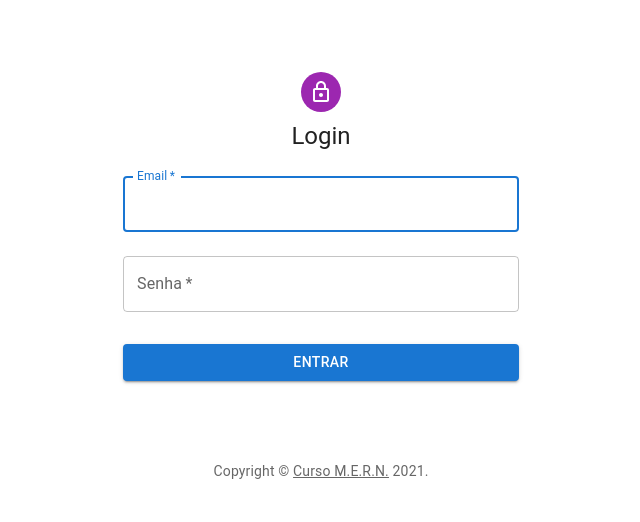
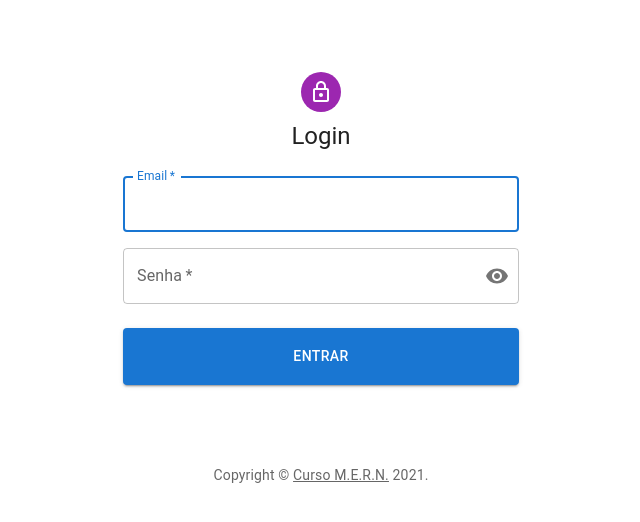
Before and after one commit to WillamesSilv/projeto-MERN, a React (Create React App) app in the folder client/: page /admin/login in a window 1280 px wide. Shown: the top 522 px of the page, without its empty margins (319-959 px from the left). Built offline with nearby package versions, Linux system fonts and the light colour scheme.

Commit message:
add feature

```diff
--- a/client/src/components/menu-admin.js
+++ b/client/src/components/menu-admin.js
@@ -1,4 +1,5 @@
 import React from 'react';
+
 import { styled } from '@mui/material/styles';
 import ChevronLeftIcon from '@mui/icons-material/ChevronLeft';
 import List from '@mui/material/List';
@@ -11,6 +12,7 @@ import MuiDrawer from '@mui/material/Drawer';
 import MuiAppBar from '@mui/material/AppBar';
 
 import { mainListItems, secondaryListItems } from './list-menu-admin';
+import { getNameUser } from '../services/auth';
 
 const drawerWidth = 240;
 
@@ -94,7 +96,7 @@ export default function MenuAdmin ({title}) {
                 >
                   {title}
                 </Typography>
-
+                {getNameUser()}
             </Toolbar>
             </AppBar>
             <Drawer variant="permanent" open={open}>
@@ -106,6 +108,7 @@ export default function MenuAdmin ({title}) {
                 px: [1],
                 }}
             >
+              <h3>LOGO</h3>
                 <IconButton onClick={toggleDrawer}>
                 <ChevronLeftIcon />
                 </IconButton>
--- /dev/null
+++ b/client/src/pages/admin/dashboard/admin.js
@@ -0,0 +1,12 @@
+import * as React from 'react';
+
+function DashboardContent() {
+
+  return (
+    <h1>Área do Administrador</h1>
+  );
+}
+
+export default function Dashboard() {
+  return <DashboardContent />;
+}
--- /dev/null
+++ b/client/src/pages/admin/dashboard/funcionario.js
@@ -0,0 +1,12 @@
+import * as React from 'react';
+
+function DashboardContent() {
+
+  return (
+    <h1>Área do Colaborador</h1>
+  );
+}
+
+export default function Dashboard() {
+  return <DashboardContent />;
+}
--- /dev/null
+++ b/client/src/pages/admin/dashboard/gerente.js
@@ -0,0 +1,12 @@
+import * as React from 'react';
+
+function DashboardContent() {
+
+  return (
+    <h1>Área do Gerente</h1>
+  );
+}
+
+export default function Dashboard() {
+  return <DashboardContent />;
+}
--- a/client/src/pages/admin/login/index.js
+++ b/client/src/pages/admin/login/index.js
@@ -9,8 +9,17 @@ import LockOutlinedIcon from '@mui/icons-material/LockOutlined';
 import Typography from '@mui/material/Typography';
 import Container from '@mui/material/Container';
 import { createTheme, ThemeProvider } from '@mui/material/styles';
+import Visibility from '@mui/icons-material/Visibility';
+import VisibilityOff from '@mui/icons-material/VisibilityOff';
+import FormControl from '@mui/material/FormControl';
+import OutlinedInput from '@mui/material/OutlinedInput';
+import InputLabel from '@mui/material/InputLabel';
+import InputAdornment from '@mui/material/InputAdornment';
+import IconButton from '@mui/material/IconButton';
+import Stack from '@mui/material/Stack';
+import CircularProgress from '@mui/material/CircularProgress';
 
-import { login, setIdUser, setNameUser } from '../../../services/auth';
+import { login, setIdUser, setNameUser, setTypeUser } from '../../../services/auth';
 import api  from '../../../services/api';
 
 function Copyright(props) {
@@ -41,8 +50,11 @@ export default function SignIn() {
 
   const [ email, setEmail] = React.useState("")
   const [ senha, setSenha] = React.useState("")
+  const [ showPassword, setShowPassword ] = React.useState(false)
+  const [ loading, setLoading ] = React.useState(false)
 
   async function handleSubmitData() {
+    setLoading(true)
       await api.post('/api/users/login', {email, senha})
       .then(res => {
           if(res.status === 200){
@@ -50,13 +62,16 @@ export default function SignIn() {
                 login(res.data.token)
                 setIdUser(res.data.id_client)
                 setNameUser(res.data.user_name)
+                setTypeUser(res.data.user_type)
 
                 window.location.href='/admin'
             }else if(res.data.status === 2){
                 alert("Atenção: "+ res.data.erro)
             }
+            setLoading(false)
           }else {
               alert("Erro no servidor")
+              setLoading(false)
           }
       })
   }
@@ -92,25 +107,35 @@ export default function SignIn() {
               value={email}
               onChange={e => setEmail(e.target.value)}
             />
-            <TextField
-              margin="normal"
-              required
-              fullWidth
-              name="password"
-              label="Senha"
-              type="password"
-              id="password"
-              autoComplete="current-password"
-              value={senha}
-              onChange={e => setSenha(e.target.value)}
-            />
+            <FormControl sx={{ mt: 1 }} variant="outlined" fullWidth>
+              <InputLabel htmlFor="outlined-adornment-password" required>Senha</InputLabel>
+              <OutlinedInput
+                id="outlined-adornment-password"
+                type={showPassword ? 'text' : 'password'}
+                value={senha}
+                onChange={e => setSenha(e.target.value)}
+                endAdornment={
+                  <InputAdornment position="end">
+                    <IconButton
+                      aria-label="toggle password visibility"
+                      onClick={e => setShowPassword(!showPassword)}
+                      edge="end"
+                    >
+                      {showPassword ? <VisibilityOff /> : <Visibility />}
+                    </IconButton>
+                  </InputAdornment>
+                }
+                label="Password"
+              />
+            </FormControl>
             <Button
               fullWidth
               variant="contained"
-              sx={{ mt: 3, mb: 2 }}
+              sx={{ mt: 3, mb: 2, padding: 2 }}
               onClick={handleSubmitData}
+              disabled={loading}
             >
-                Entrar
+                {loading ? <CircularProgress color="primary" /> : "Entrar"}
             </Button>
           </Box>
         </Box>
--- a/client/src/pages/admin/usuarios/index.js
+++ b/client/src/pages/admin/usuarios/index.js
@@ -16,23 +16,30 @@ import TableRow from '@mui/material/TableRow';
 import Button from '@mui/material/Button';
 import ButtonGroup from '@mui/material/ButtonGroup';
 import DeleteIcon from '@mui/icons-material/Delete';
+import AddIcon from '@mui/icons-material/Add';
 import UpdateIcon from '@mui/icons-material/Update';
+import LinearProgress from '@mui/material/LinearProgress';
+
 
 import FooterAdmin from '../../../components/footer-admin';
 import MenuAdmin from '../../../components/menu-admin';
 import api from '../../../services/api';
+import { getNameType } from '../../../functions/static.data';
+
 
 const mdTheme = createTheme();
 
 function UsuariosListagem() {
 
   const [usuarios, setUsuarios] = React.useState([]);
+  const [ loading, setLoading ] = React.useState(true)
+
 
   React.useEffect(() => {
     async function loadUsuarios() {
       const response = await api.get('/api/users')
-      console.log(response)
       setUsuarios(response.data)
+      setLoading(false)
     }
     loadUsuarios()
   }, [])
@@ -80,9 +87,21 @@ function UsuariosListagem() {
                   }}
                 >
                   <h2>Lista de Usuários</h2>
+
                   <Grid container spacing={3}>
                     <Grid item xs={12} sm={12}>
+                      <Button
+                        style={{marginBottom: 10}}
+                        variant="contained"
+                        size="small"
+                        endIcon={<AddIcon />}
+                        href={'/admin/usuarios/cadastrar'}
+                        >
+                          Cadastrar
+                      </Button>
                       <TableContainer component={Paper}>
+
+                        {loading?(<LinearProgress style={{margin: "200px auto", width: "70vw"}} />):(
                         <Table sx={{ minWidth: 650 }} size="small" aria-label="a dense table">
                           <TableHead>
                             <TableRow>
@@ -103,12 +122,13 @@ function UsuariosListagem() {
                                   {row.name_user}
                                 </TableCell>
                                 <TableCell align="left">{row.email_user}</TableCell>
-                                <TableCell align="left">{row.type_user ===1? "Adminstrador" : "Funcionário"}</TableCell>
+                                <TableCell align="left">{getNameType(row.type_user)}</TableCell>
                                 <TableCell align="left">{new Date(row.createdAt).toLocaleDateString('pt-br')}</TableCell>
                                 <TableCell align="right">
                                 <ButtonGroup size="small" aria-label="small button group">
                                   <Button
-                                  variant="outlined"
+                                  style={{marginRight: 5}}
+                                  variant="contained"
                                   size="small"
                                   endIcon={<UpdateIcon />}
                                   href={'/admin/usuarios/editar/'+row._id}
@@ -116,7 +136,7 @@ function UsuariosListagem() {
                                     Atualizar
                                   </Button>
                                   <Button
-                                  variant="outlined"
+                                  variant="contained"
                                   color="error"
                                   size="small"
                                   endIcon={<DeleteIcon />}
@@ -129,7 +149,7 @@ function UsuariosListagem() {
                               </TableRow>
                             ))}
                           </TableBody>
-                        </Table>
+                        </Table>)}
                       </TableContainer>
                     </Grid>
                   </Grid>
--- a/client/src/pages/admin/usuarios/usuarios.cadastrar.js
+++ b/client/src/pages/admin/usuarios/usuarios.cadastrar.js
@@ -119,7 +119,8 @@ function UsuarioCadastrar() {
                           label="Tipo"
                         >
                           <MenuItem value={1}>Adminstrador</MenuItem>
-                          <MenuItem value={2}>Funcionário</MenuItem>
+                          <MenuItem value={2}>Gerente</MenuItem>
+                          <MenuItem value={3}>Funcionário</MenuItem>
                         </Select>
                       </FormControl>
                     </Grid>
--- a/client/src/pages/admin/usuarios/usuarios.editar.js
+++ b/client/src/pages/admin/usuarios/usuarios.editar.js
@@ -139,7 +139,8 @@ function UsuarioCadastrar() {
                           label="Tipo"
                         >
                           <MenuItem value={1}>Adminstrador</MenuItem>
-                          <MenuItem value={2}>Funcionário</MenuItem>
+                          <MenuItem value={2}>Gerente</MenuItem>
+                          <MenuItem value={3}>Funcionário</MenuItem>
                         </Select>
                       </FormControl>
                     </Grid>
--- a/client/src/services/auth.js
+++ b/client/src/services/auth.js
@@ -12,12 +12,12 @@ export const logout = () => {
 }
 
 export const setIdUser = id => localStorage.setItem(ID_USER, id)
-export const getIdUSer = () => {localStorage.getItem(ID_USER)}
+export const getIdUSer = () => localStorage.getItem(ID_USER)
 
 export const setNameUser = name => localStorage.setItem(NAME_USER, name)
-export const getNameUSer = () => {localStorage.getItem(NAME_USER)}
+export const getNameUser = () => localStorage.getItem(NAME_USER)
 
 export const setTypeUser = type => localStorage.setItem(TYPE_USER, type)
-export const getTypeUser = () => {localStorage.getItem(TYPE_USER)}
+export const getTypeUser = () => localStorage.getItem(TYPE_USER)
 
 export const getToken = () => localStorage.getItem(TOKEN_KEY)
--- a/client/src/services/wAuth.js
+++ b/client/src/services/wAuth.js
@@ -1,5 +1,8 @@
 import React, { useState, useEffect } from "react";
 import { Route, Redirect } from 'react-router-dom';
+
+import LinearProgress from '@mui/material/LinearProgress';
+
 
 import api from './api';
 import { login, logout, getToken } from './auth';
@@ -25,7 +28,7 @@ export default function WAuth({component: Component, ...rest}) {
      }, [])
 
      return(
-         loading?`Carregando ...`:<Route { ...rest }
+         loading?<LinearProgress style={{margin: "200px auto", width: "70vw"}} />:<Route { ...rest }
          render={props => !redirect?(
              <Component {...props} />
          ):<Redirect to={{pathname: "/admin/login", state: {from:props.location}}}/> }
```
Also changed, not shown: client/src/functions/static.data.js (added, +16 -0 lines), client/src/pages/admin/dashboard/index.js (+17 -1 lines), 1 other file (tests, documents, lock files or other folders).
